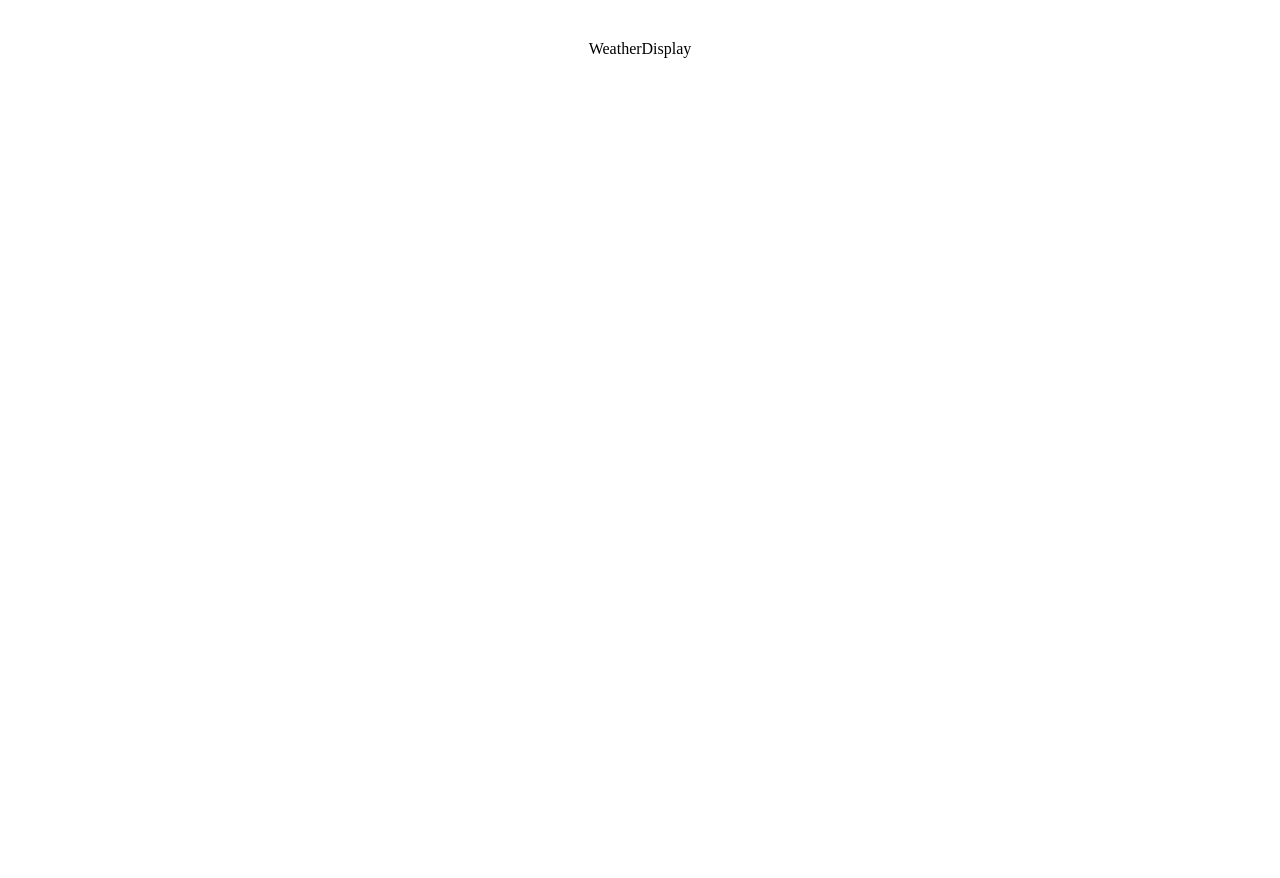
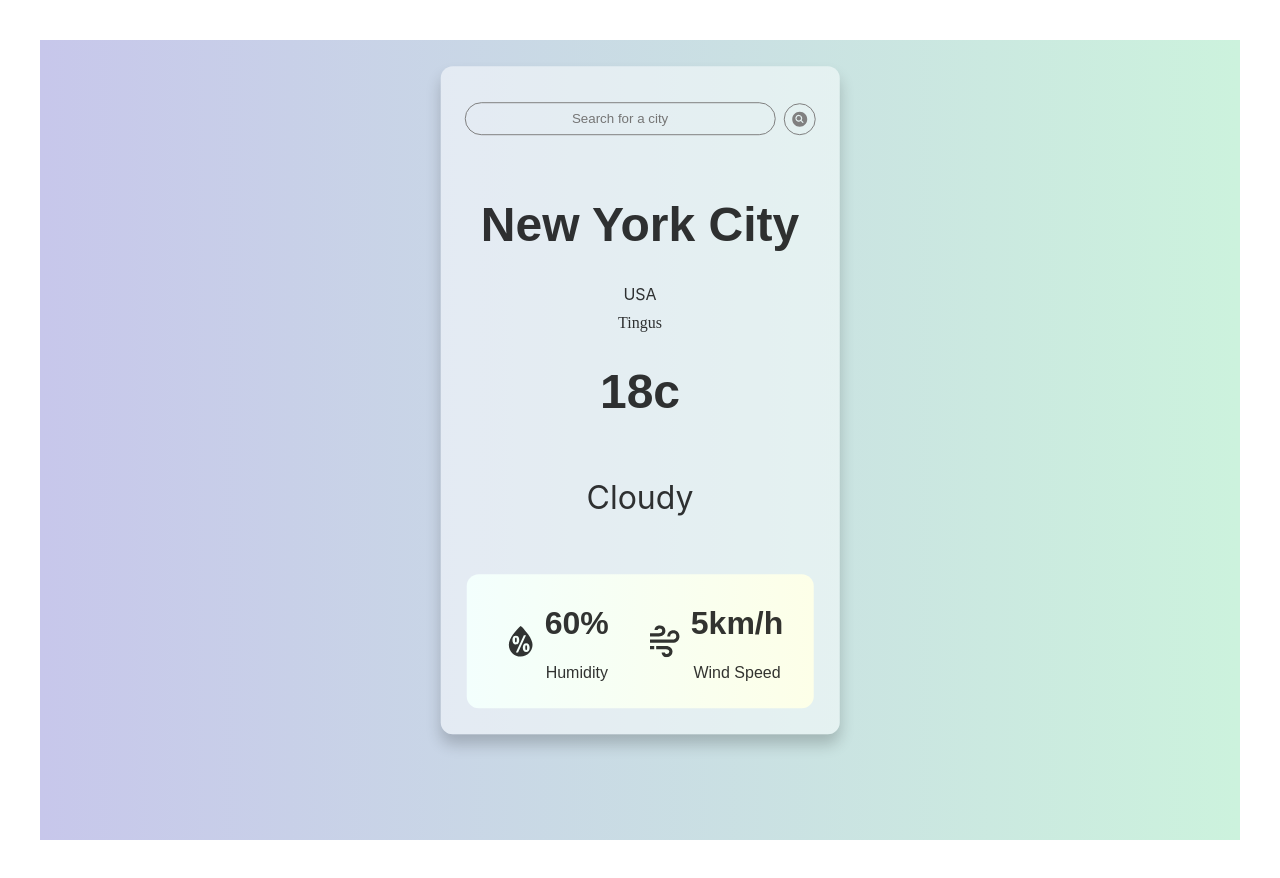
Before and after one commit to axu732/weather-app, a React (Vite) app: page / in a window 1280 px wide. Before the commit the page ends 800 px from the top, so only its background shows below. Built offline with nearby package versions, Linux system fonts and the light colour scheme.

Commit message:
Base Html and CSS

```diff
--- a/package.json
+++ b/package.json
@@ -11,9 +11,12 @@
   },
   "dependencies": {
     "autoprefixer": "^10.4.17",
+    "axios": "^1.6.7",
     "postcss-cli": "^11.0.0",
     "react": "^18.2.0",
     "react-dom": "^18.2.0",
+    "react-icons": "^5.0.1",
+    "styled-components": "^6.1.8",
     "tailwindcss": "^3.4.1"
   },
   "devDependencies": {
--- /dev/null
+++ b/src/components/Weather.module.ts
@@ -0,0 +1,149 @@
+import styled from "styled-components";
+
+export const WeatherDisplayWrapper = styled.div`
+  height: 100vh;
+  background: linear-gradient(to right, #c7c7eb, #ccf2dd);
+  .container {
+    background-color: #ffffff7d;
+    border-radius: 12px;
+    padding: 1rem;
+    position: absolute;
+    top: 50%;
+    left: 50%;
+    transform: translate(-50%, -50%);
+    box-shadow: 0 10px 15px rgb(0 0 0 / 20%);
+    box-sizing: border-box;
+    color: rgba(0, 0, 0, 0.8);
+    background-blend-mode: overlay;
+    justify-content: space-between;
+    align-items: center;
+    flex-direction: column;
+    position: absolute;
+  }
+
+  .searchArea {
+    margin-top: 20px;
+    display: flex;
+    justify-content: space-evenly;
+    align-items: center;
+    width: 100%;
+  }
+
+  .searchArea > input {
+    outline: none;
+    border: none;
+    border: 1px solid grey;
+    padding: 8px;
+    border-radius: 20px;
+    text-align: center;
+    width: 80%;
+    background: transparent;
+  }
+  .searchCircle {
+    border: 1px solid grey;
+    width: 30px; /* Adjust the width of the circle as needed */
+    height: 30px; /* Ensure the height matches the width for a perfect circle */
+    border-radius: 50%;
+    display: flex;
+    justify-content: center;
+    align-items: center;
+    cursor: pointer;
+
+    > .searchIcon {
+      font-size: 20px;
+      color: grey;
+    }
+  }
+
+  .weatherArea {
+    display: flex;
+    align-items: center;
+    flex-direction: column;
+    margin: 30px 0;
+
+    > .icon {
+      font-size: 9rem;
+
+      /* DO LATER NOT WHEN CREATING UI */
+    }
+
+    > h1 {
+      font-size: 3rem;
+
+      font-family: "Bebas Neue", sans-serif;
+    }
+
+    > span {
+      margin-bottom: 10px;
+      font-family: "Inter", sans-serif;
+    }
+
+    > h2 {
+      font-size: 2rem;
+      font-family: "Inter", sans-serif;
+      font-weight: 400;
+    }
+  }
+
+  .bottomInfo {
+    display: flex;
+    align-items: center;
+    justify-content: space-around;
+    font-family: "Josefin Sans", sans-serif;
+    margin: 10px;
+    background: linear-gradient(
+      90deg,
+      rgba(243, 255, 253, 1) 0%,
+      rgba(253, 255, 232, 1) 100%
+    );
+    border-radius: 12px;
+    padding: 10px;
+  }
+
+  .humidityLevel,
+  .windSpeed {
+    display: flex;
+    align-items: center;
+    margin: 0 20px;
+
+    > .humidityIcon {
+      font-size: 3rem;
+    }
+  }
+
+  .windIcon {
+    font-size: 2rem;
+    margin-right: 10px;
+  }
+
+  .loading {
+    height: 400px;
+    width: 300px;
+    display: flex;
+    flex-direction: column;
+    justify-content: center;
+    align-items: center;
+    z-index: 9999;
+
+    .loadingIcon {
+      font-size: 3rem;
+      /* DO LATER NOT WHEN CREATING UI */
+      animation: spin 2s linear infinite;
+    }
+    p {
+      font-size: 22px;
+      margin-top: 10px;
+      font-family: "Josefin Sans", sans-serif;
+    }
+  }
+
+  /* DO LATER NOT WHEN CREATING UI */
+  @keyframes spin {
+    from {
+      transform: rotate(0deg);
+    }
+    to {
+      transform: rotate(360deg);
+    }
+  }
+`;
--- a/src/components/WeatherDisplay.tsx
+++ b/src/components/WeatherDisplay.tsx
@@ -1,7 +1,48 @@
 import React from "react";
+import { WeatherDisplayWrapper } from "./Weather.module";
+import { IoSearchCircle } from "react-icons/io5";
+import { WiHumidity } from "react-icons/wi";
+import { SiWindicss } from "react-icons/si";
 
 const WeatherDisplay = () => {
-  return <div>WeatherDisplay</div>;
+  return (
+    <WeatherDisplayWrapper>
+      <div className="container">
+        <div className="searchArea">
+          <input type="text" placeholder="Search for a city" />
+          <div className="searchCircle">
+            <IoSearchCircle className="searchIcon" />
+          </div>
+        </div>
+
+        <div className="weatherArea">
+          <h1>New York City</h1>
+          <span>USA</span>
+          <div className="weatherIcon">Tingus</div>
+          <h1>18c</h1>
+          <h2>Cloudy</h2>
+        </div>
+
+        <div className="bottomInfo">
+          <div className="humidityLevel">
+            <WiHumidity className="humidityIcon" />
+            <div className="humidInfo">
+              <h1>60%</h1>
+              <p>Humidity</p>
+            </div>
+          </div>
+
+          <div className="windSpeed">
+            <SiWindicss className="windIcon" />
+            <div className="windInfo">
+              <h1>5km/h</h1>
+              <p>Wind Speed</p>
+            </div>
+          </div>
+        </div>
+      </div>
+    </WeatherDisplayWrapper>
+  );
 };
 
 export default WeatherDisplay;
```
Also changed, not shown: 1 other file (tests, documents, lock files or other folders).
